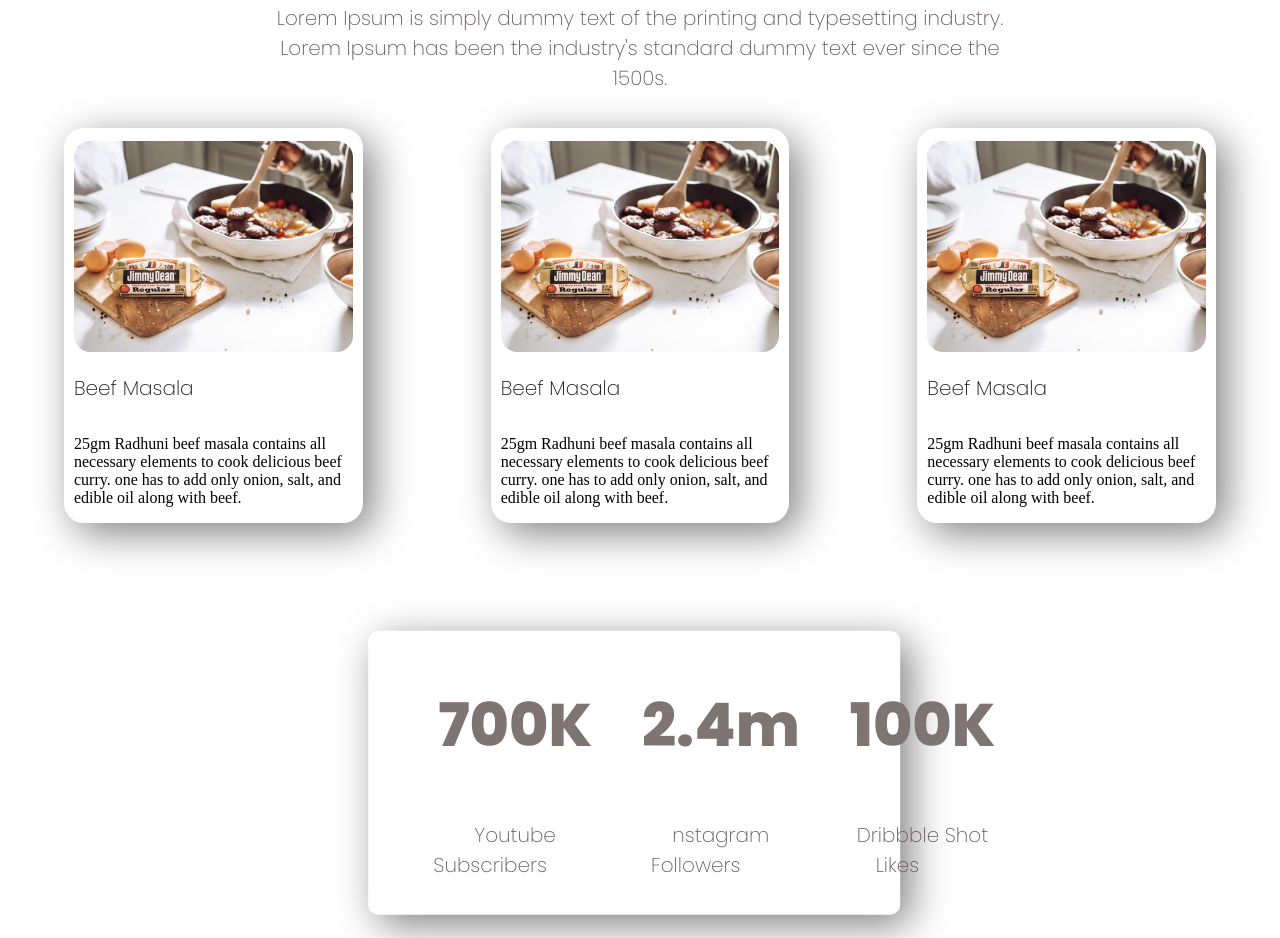
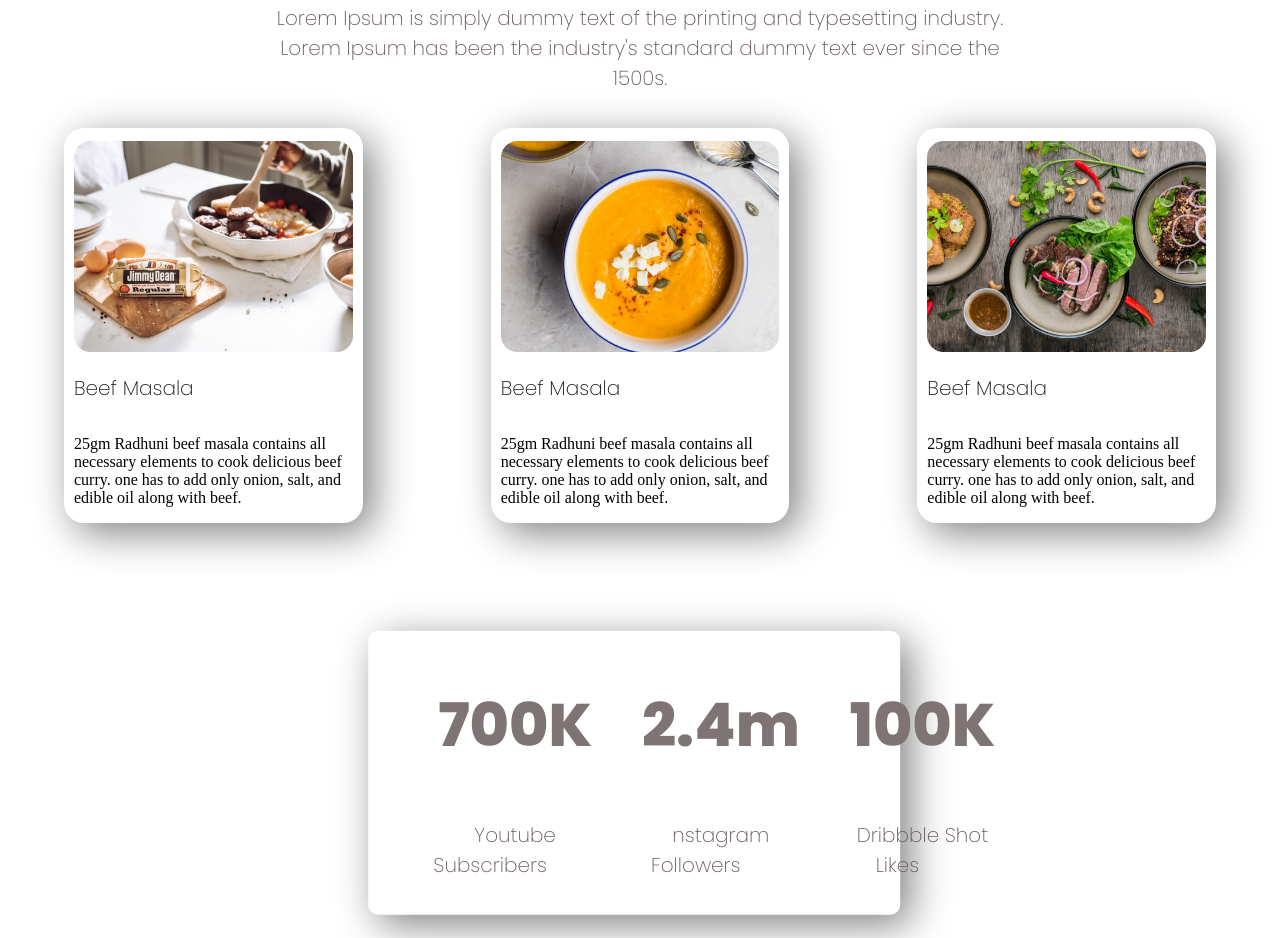
Before and after one commit to MSaydurRahman/Food_Network_Star, a plain HTML site: page index.html in a window 1280 px wide. Shown: the part 1614-2552 px from the top of the page. Drawn offline with Linux system fonts and the light colour scheme.

Commit message:
Corrections

```diff
--- a/index.html
+++ b/index.html
@@ -1,15 +1,5 @@
 <!DOCTYPE html>
 <html lang="en">
-<section>
-    <div class="navbar">
-        <div class="nav-left">
-
-        </div>
-        <div class="nav-right">
-
-        </div>
-    </div>
-</section>
 
 <head>
     <meta charset="UTF-8">
@@ -31,6 +21,16 @@
 
 <body>
     <header>
+        <section>
+            <div class="navbar">
+                <div class="nav-left">
+
+                </div>
+                <div class="nav-right">
+
+                </div>
+            </div>
+        </section>
         <section class="top-banner flexible-container">
 
             <div class="half-width">
@@ -89,7 +89,7 @@
                 </div>
                 <div class=" experience-item">
                     <div class="bottom-width">
-                        <img src="pc1.jpg" alt="item1">
+                        <img src="pc2.png" alt="item1">
                         <h2 class="bottom-T">Beef Masala</h2>
                         <p class="bottom-p">
                             25gm Radhuni beef masala contains all necessary elements to cook delicious beef curry. one
@@ -99,7 +99,7 @@
                 </div>
                 <div class=" experience-item">
                     <div class="bottom-width">
-                        <img src="pc1.jpg" alt="item1">
+                        <img src="pc3.jpg" alt="item1">
                         <h2 class="bottom-T">Beef Masala</h2>
                         <p class="bottom-p">25gm Radhuni beef masala contains all necessary elements to cook delicious
                             beef
```
